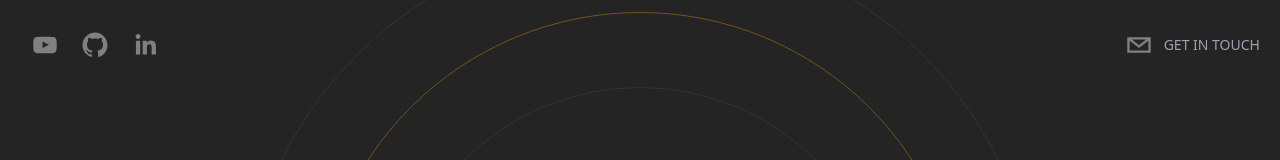
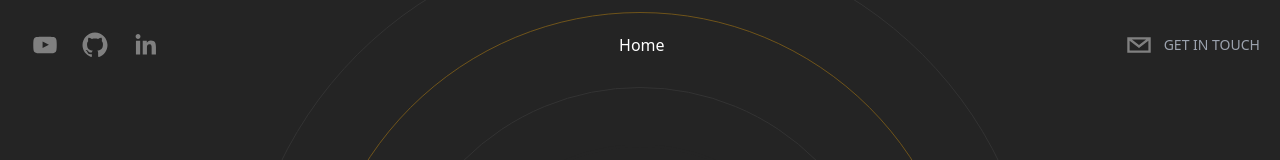
Before and after one commit to Manidoux41/manidev-next-portfolio, a Next.js app: page / in a window 1280 px wide. Shown: the top 160 px of the page. Built offline with nearby package versions, Linux system fonts and the light colour scheme.

Commit message:
add come back to hero
add Link in the header.tsx

```diff
--- a/components/Header.tsx
+++ b/components/Header.tsx
@@ -1,5 +1,6 @@
 import { SocialIcon } from "react-social-icons";
 import { motion } from 'framer-motion';
+import Link from "next/link";
 
 type Props = {}
 
@@ -38,6 +39,7 @@ export default function Header({}: Props) {
                 bgColor="transparent"
             />
         </motion.div>
+            <Link href='#hero'>Home</Link>
         <motion.div
             initial={{
                 x: 500,
```
